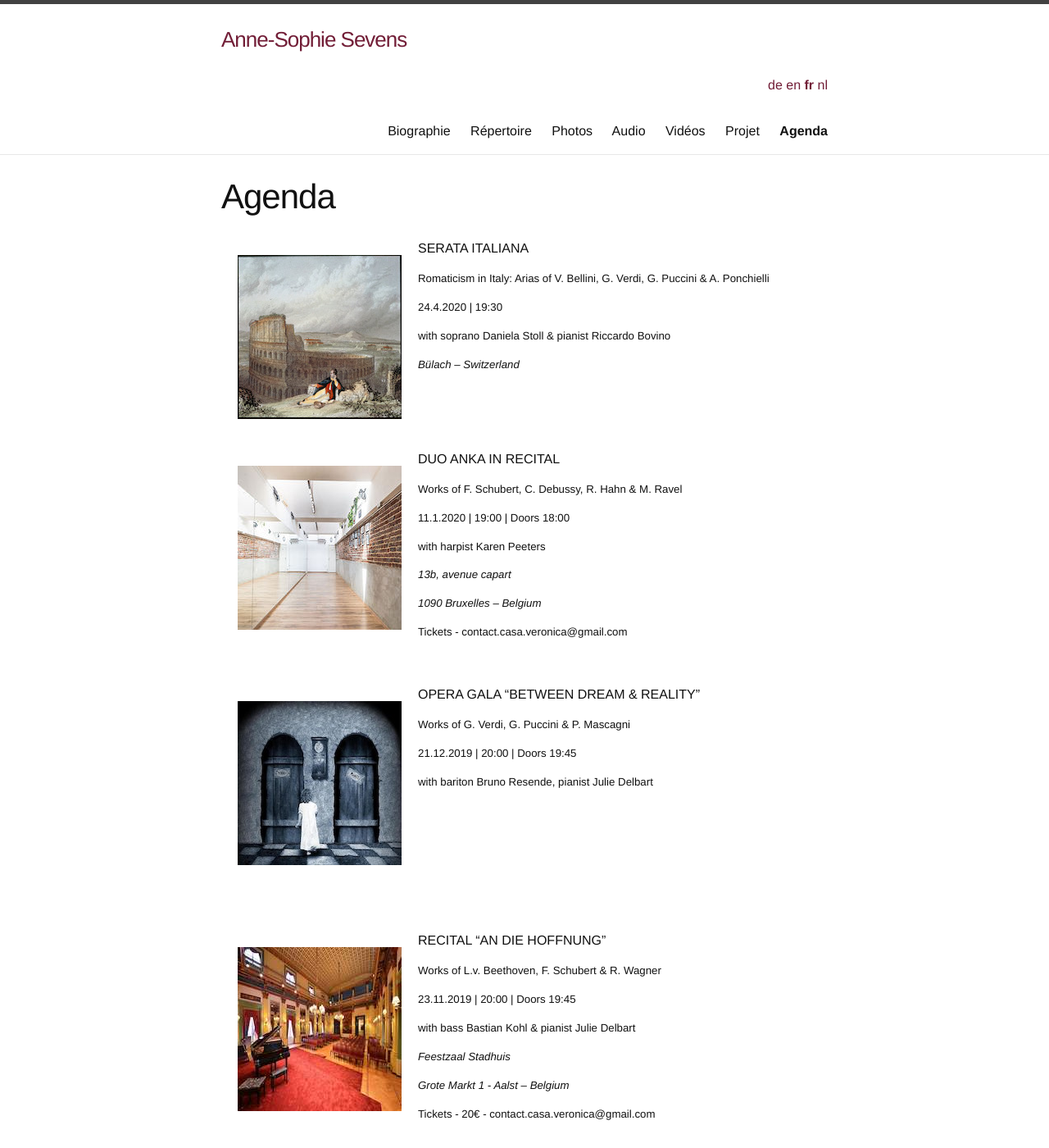
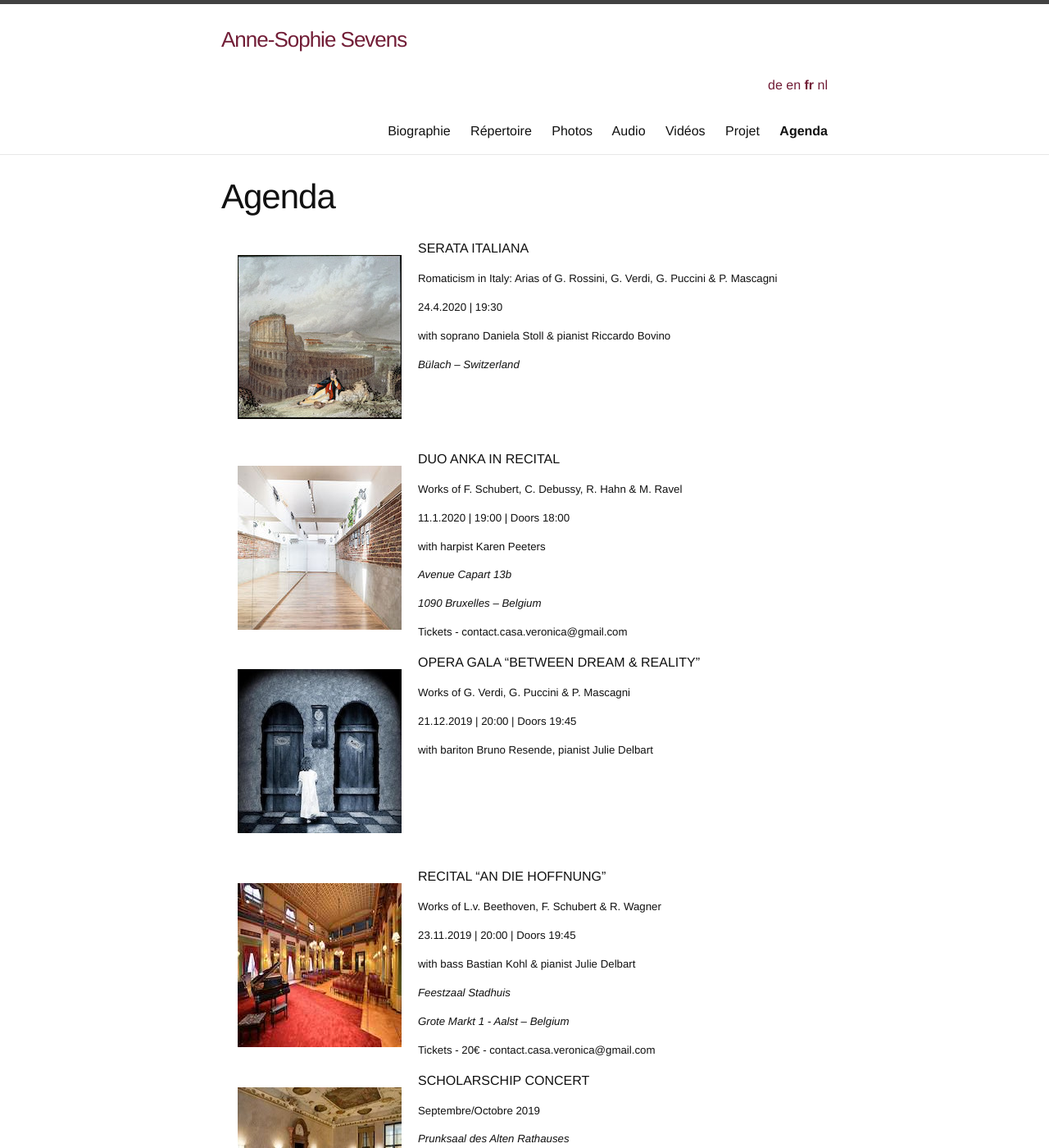
Before and after one commit to annesophie-sevens/annesophie-sevens.github.io, a Jekyll site: the page built from agenda-fr.md, in a window 1280 px wide and 1400 px high. Shown: the whole window at 82% size. Built offline with Jekyll 4.4.1, drawn with Linux system fonts in a browser that asks for light colours; nearby versions of some CDN libraries; some of the changed text lies outside the part shown.

Commit message:
Update agenda-fr.md

```diff
--- a/agenda-fr.md
+++ b/agenda-fr.md
@@ -9,7 +9,7 @@
 
 SERATA ITALIANA
 
-##### Romaticism in Italy: Arias of V. Bellini, G. Verdi, G. Puccini & A. Ponchielli
+##### Romaticism in Italy: Arias of G. Rossini, G. Verdi, G. Puccini & P. Mascagni
 
 ##### 24.4.2020 | 19:30
 
@@ -31,13 +31,11 @@
 
 ##### with harpist Karen Peeters
 
-##### _13b, avenue capart_
+##### _Avenue Capart 13b_
 
 ##### _1090 Bruxelles – Belgium_
 
 ##### Tickets - contact.casa.veronica@gmail.com
-
-&nbsp;
 
 <img style="float: left; padding: 20px" src="/assets/dream.jpg">
 
@@ -48,8 +46,6 @@
 ##### 21.12.2019 | 20:00 | Doors 19:45
 
 ##### with bariton Bruno Resende, pianist Julie Delbart
-
-&nbsp;
 
 &nbsp;
 
@@ -73,21 +69,35 @@
 
 ##### Tickets - 20€ - contact.casa.veronica@gmail.com
 
-&nbsp;
+<img style="float: left; padding: 20px" src="/assets/Rathaus.jpg">
 
 SCHOLARSCHIP CONCERT
 
 ##### Septembre/Octobre 2019
 
-##### _Vienna – Austria_
+##### _Prunksaal des Alten Rathauses_
+
+##### _Wipplingerstrasse 8 - Vienna – Austria_
 
 &nbsp;
+
+&nbsp;
+
+&nbsp;
+
+<img style="float: left; padding: 20px" src="/assets/VIIc.jpg">
 
 PRIVATE CONCERT
 
 ##### 27.9.2019
 
 ##### _Brüssels – Belgium_
+
+&nbsp;
+
+&nbsp;
+
+&nbsp;
 
 &nbsp;
 
@@ -139,7 +149,7 @@
 
 &nbsp;
 
-&nbsp;
+<img style="float: left; padding: 20px" src="/assets/Zürich.jpg">
 
 ELIZABETH CONNELL PRIZE
 
@@ -151,6 +161,12 @@
 
 &nbsp;
 
+&nbsp;
+
+&nbsp;
+
+<img style="float: left; padding: 20px" src="/assets/Rita Gorr.png">
+
 FINALIST CONCERT
 
 ##### Arias of R. Wagner and J. Massenet
@@ -160,6 +176,12 @@
 ##### Rita Gorr Competition
 
 ##### _Gent, Belgium_
+
+&nbsp;
+
+&nbsp;
+
+&nbsp;
 
 &nbsp;
 
@@ -179,9 +201,9 @@
 
 ##### Tickets - 25€ - info@annesophiesevens.com
 
-###### <a href="assets/Auf Flügeln.jpeg" target="_blank">Affiche</a>
+&nbsp;
 
-&nbsp;
+<img style="float: left; padding: 20px" src="/assets/Kunstraum.jpg">
 
 JURY MEMBER
 
@@ -192,6 +214,8 @@
 ##### Led by Saschka Zhurkov (Artistic Director)
 
 ##### _Kunstraum Ringstrassen Galleries Vienna – Austria_
+
+&nbsp;
 
 &nbsp;
 
@@ -213,6 +237,8 @@
 
 &nbsp;
 
+<img style="float: left; padding: 20px" src="/assets/Jurmala.jpg">
+
 FINAL ROUNDS
 
 ##### Belvedere Competition
@@ -223,17 +249,11 @@
 
 &nbsp;
 
-FINAL ROUNDS
-
-##### Concorso Piemonte Opera Voci dal mondo
-
-##### 19-20.5.2018
-
-##### _Turin, Italy_
-
-###### <a href="https://www.youtube.com/embed/dDkHsQP2oiI" target="_blank">Clip</a>
+&nbsp;
 
 &nbsp;
+
+<img style="float: left; padding: 20px" src="/assets/Ljuba.png">
 
 FINALIST CONCERT
 
@@ -244,6 +264,12 @@
 ##### _Wien, Austria_
 
 &nbsp;
+
+&nbsp;
+
+&nbsp;
+
+<img style="float: left; padding: 20px" src="/assets/b2-thumbnail.jpg">
 
 FINALIST CONCERT
 
@@ -257,6 +283,10 @@
 
 &nbsp;
 
+&nbsp;
+
+<img style="float: left; padding: 20px" src="/assets/Bern.jpg">
+
 CONCERT
 
 ##### Zauberhafter Opernmelodien
@@ -266,6 +296,12 @@
 ##### Rathausplatz, Bern, CH
 
 &nbsp;
+
+&nbsp;
+
+&nbsp;
+
+<img style="float: left; padding: 20px" src="/assets/Basel.jpg">
 
 SHAKESPEARE
 
@@ -331,6 +367,8 @@
 
 &nbsp;
 
+<img style="float: left; padding: 20px" src="/assets/Shakespeare.jpg">
+
 SHAKESPEARE
 
 ##### In the role of Desdemona and Lady Macbeth
@@ -338,6 +376,10 @@
 ##### 22.12.2016 | 19:30
 
 ##### _Saal Oper_, Jacob-Rosius Strasse 16, Biel
+
+&nbsp;
+
+&nbsp;
 
 &nbsp;
 
@@ -356,6 +398,8 @@
 &nbsp;
 
 &nbsp;
+
+<img style="float: left; padding: 20px" src="/assets/Bern Casino.jpg">
 
 OPERNWERKSTATT
 
```
